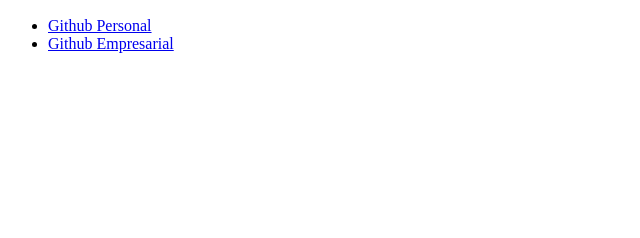
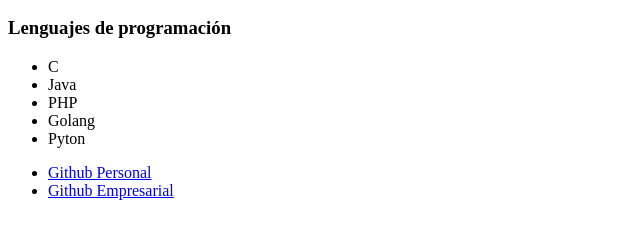
Before and after one commit to LuisEnriqueJT/cursoDW, a plain HTML site: page index.html in a window 1280 px wide. Shown: the part 110-348 px from the top of the page, without its empty margins (0-640 px from the left). Drawn offline with Linux system fonts and the light colour scheme.

Commit message:
Adicion de lista de mis Lenguajes en section

```diff
--- a/index.html
+++ b/index.html
@@ -14,12 +14,17 @@
 
     </header>
 
-    <nav>
-
-    </nav>
-
     <section>
-
+        <div id="lenguajes">
+            <h3>Lenguajes de programación</h3>
+            <ul>
+                <li>C</li>
+                <li>Java</li>
+                <li>PHP</li>
+                <li>Golang</li>
+                <li>Pyton</li>
+            </ul>
+        </div>
     </section>
     <aside>
 
@@ -31,8 +36,8 @@
     <footer>
         <nav>
             <ul>
-                <li><a href="https://github.com/luisenriquejt">Github Personal</a></li>
-                <li><a href="https://github.com/ljimeneztkio">Github Empresarial</a></li>
+                <li><a target="_blank" href="https://github.com/luisenriquejt">Github Personal</a></li>
+                <li><a target="_blank" href="https://github.com/ljimeneztkio">Github Empresarial</a></li>
             </ul>
         </nav>
     </footer>
```
